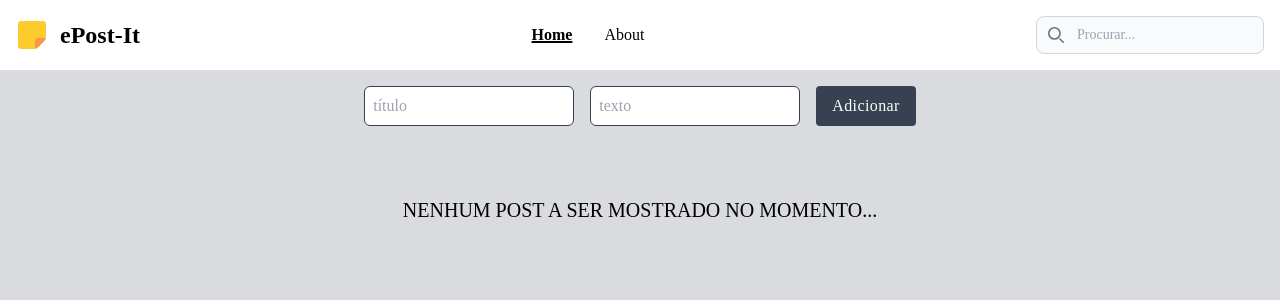
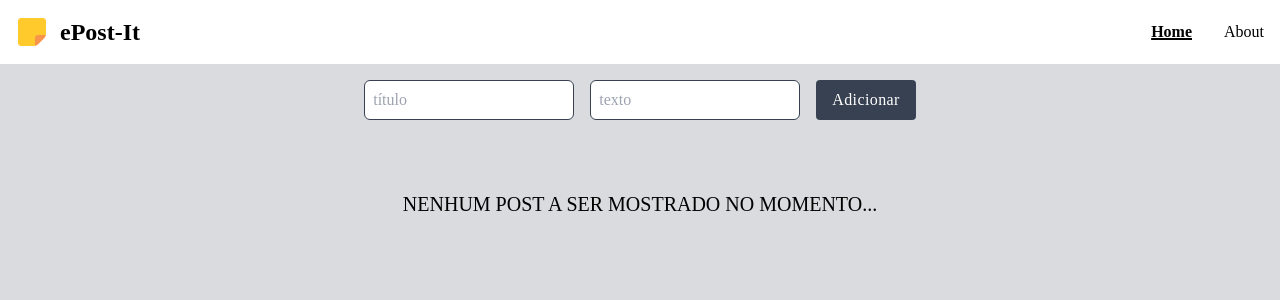
Before and after one commit to anngelos/e-post-it, a Vue app: page / in a window 1280 px wide. Shown: the top 300 px of the page. Built offline with nearby package versions, Linux system fonts and the light colour scheme; a web font is replaced by a local one.

Commit message:
input search removed.

```diff
--- a/src/App.vue
+++ b/src/App.vue
@@ -8,26 +8,6 @@ import { RouterLink, RouterView } from "vue-router";
       <div class="flex items-center">
         <img src="./../public/note-512.png" class="h-8 mr-3"/>
         <span class="self-center text-2xl font-semibold whitespace-nowrap dark:text-white">ePost-It</span>
-      </div>
-      <div class="flex md:order-2">
-        <div class="relative md:block">
-          <div class="absolute inset-y-0 left-0 flex items-center pl-3 pointer-events-none">
-            <svg class="w-4 h-4 text-gray-500 dark:text-gray-400" aria-hidden="true" xmlns="http://www.w3.org/2000/svg" fill="none" viewBox="0 0 20 20">
-              <path
-                stroke="currentColor"
-                stroke-linecap="round"
-                stroke-linejoin="round"
-                stroke-width="2"
-                d="m19 19-4-4m0-7A7 7 0 1 1 1 8a7 7 0 0 1 14 0Z"
-              />
-            </svg>
-            <span class="sr-only">Search icon</span>
-          </div>
-          <input type="text" id="search-navbar"
-            class="block w-full p-2 pl-10 text-sm text-gray-900 border border-gray-300 rounded-lg bg-gray-50 focus:ring-blue-500 focus:border-blue-500 dark:bg-gray-700 dark:border-gray-600 dark:placeholder-gray-400 dark:text-white dark:focus:ring-blue-500 dark:focus:border-blue-500"
-            placeholder="Procurar..."
-          />
-        </div>
       </div>
       <div class="items-center justify-between w-full md:flex md:w-auto md:order-1 menu-container" id="navbar-search">
         <ul
@@ -43,5 +23,6 @@ import { RouterLink, RouterView } from "vue-router";
       </div>
     </div>
   </nav>
-  <RouterView/>
+
+  <RouterView />
 </template>
```
